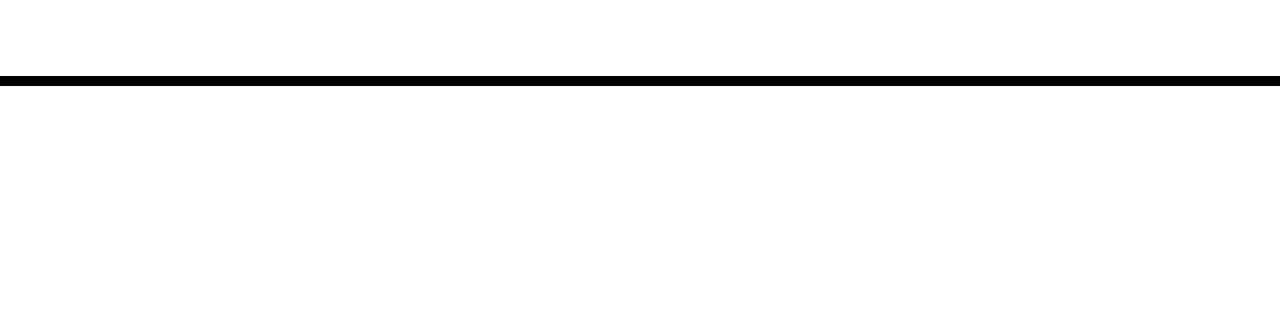
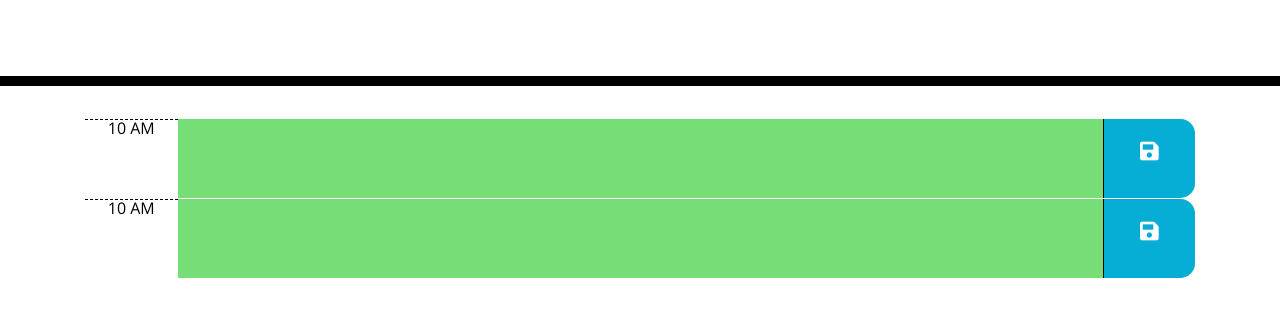
Before and after one commit to sandyboon/simpleDailyCalendar, a plain HTML site: page index.html in a window 1280 px wide. Shown: the part 182-498 px from the top of the page. Drawn offline with nearby package versions, Linux system fonts and the light colour scheme.

Commit message:
trying to get the layout right

```diff
--- a/index.html
+++ b/index.html
@@ -30,7 +30,25 @@
     </header>
     <div class="container">
       <!-- Timeblocks go here -->
-    </div>
+      <div class="row future time-block no-gutters">
+        <div class="col-1 hour"><span>10 AM</span></div>
+        <div class="col-10 textarea text-left p-0">
+          <input class="form-control form-control-lg description p-0 m-0" type="text" name="" id="">
+        </div>
+        <div class="col-1 saveBtn pt-4"> <span class="icon-center"><i class="fas fa-lg fa-save"></i></span> </i></div>
+      </div>
+
+      <div class="row future time-block no-gutters">
+        <div class="col-1 hour"><span>10 AM</span></div>
+        <div class="col-10 textarea text-left p-0">
+          <input class="form-control form-control-lg description p-0 m-0" type="text" name="" id="">
+        </div>
+        <div class="col-1 saveBtn pt-4"> <span class="icon-center"><i class="fas fa-lg fa-save"></i></span> </i></div>
+      </div>
+
+
+    </div> <!-- container ends -->
+
 
     <script src="https://code.jquery.com/jquery-3.4.1.min.js"></script>
     <script src="https://cdnjs.cloudflare.com/ajax/libs/moment.js/2.24.0/moment.min.js"></script>
--- a/style.css
+++ b/style.css
@@ -4,7 +4,7 @@ body {
   line-height: 1;
 }
 
-textarea{
+textarea {
   background: transparent;
   border: none;
   resize: none;
@@ -21,19 +21,21 @@ textarea{
   border-bottom: 10px solid black;
 }
 
-.description{
+.description {
   white-space: pre-wrap;
+  border: none;
+  background: transparent;
 }
 
-.time-block{
+.time-block {
   text-align: center;
   border-radius: 15px;
 }
 
 .row {
-  white-space: pre-wrap;
+  /* white-space: pre-wrap; */
   height: 80px;
-  border-top: 1px solid white;;
+  border-top: 1px solid white;
 }
 
 .hour {
@@ -61,11 +63,15 @@ textarea{
   border-left: 1px solid black;
   border-top-right-radius: 15px;
   border-bottom-right-radius: 15px;
-  background-color: #06AED5;
+  background-color: #06aed5; /*#06aed5*/
   color: white;
 }
 
 .saveBtn i:hover {
-  font-size: 20px;
-  transition: all .3s ease-in-out;
+  color: black;
+  transition: all 0.3s ease-in-out;
 }
+
+.description:focus {
+  background-color: #77dd77;
+}
```
